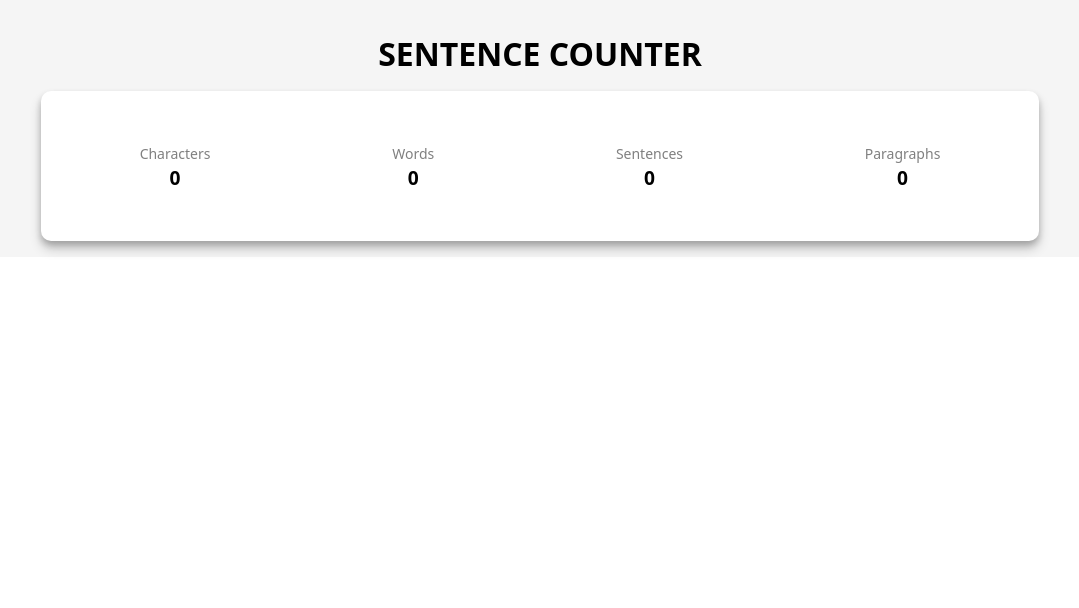
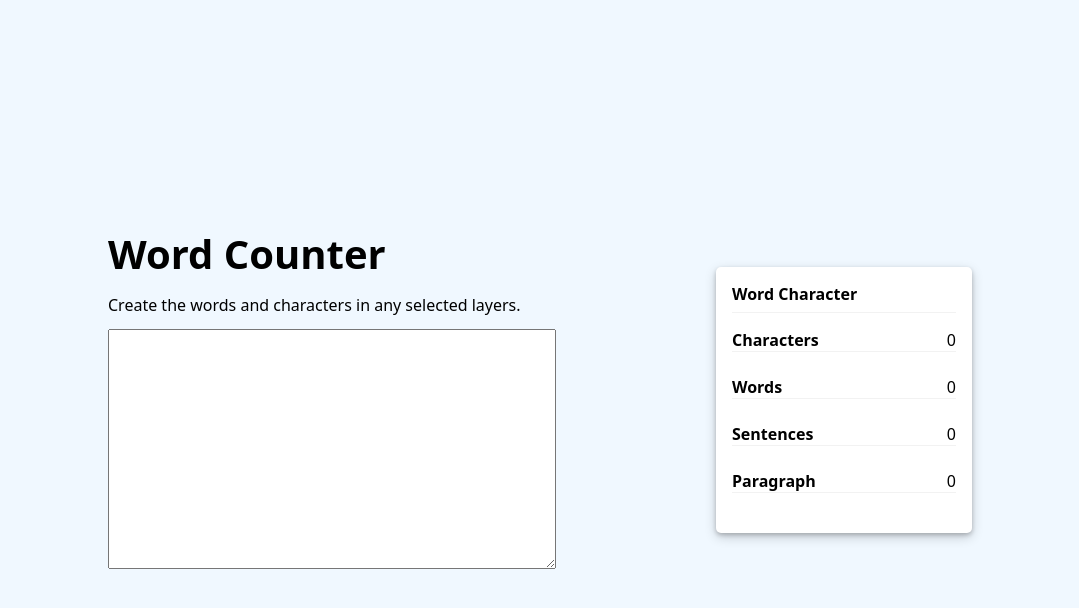
Before and after one commit to deltech-designs/sentence-counter-app, a plain HTML site: page index.html in a window 1280 px wide. Shown: the whole page, without its empty margins (100-1179 px from the left). Drawn offline with Linux system fonts and the light colour scheme.

Commit message:
fourth commit

```diff
--- a/css/styles.css
+++ b/css/styles.css
@@ -11,51 +11,71 @@ body {
     Oxygen, Ubuntu, Cantarell, "Open Sans", "Helvetica Neue", sans-serif;
 }
 
-.container {
-    background: whitesmoke;
-    max-width: 100%;
-    height: auto;
-    padding: 1rem;
-    display: flex;
-    flex-direction: column;
-    justify-content: center;
-    align-items: center;
-    /* margin: 3rem auto; */
+.container{
+  background-color: aliceblue;
+  display: flex;
+  flex-direction: column;
+  justify-content: center;
+  align-items: center;
+  width: 100%;
+  height: 100vh;
 }
 
-.heading-title{
-  text-align: center;
-  padding: 1rem 0;
+.inner-container{
+  display: flex;
+  align-items: center;
+  justify-content: space-between;
+  gap: 10rem;
 }
 
-.output-box{
-  background-color: white;
-  width: 80%;
-  height: 150px;
-  padding: 1rem;
-  border-radius: 10px;
-  box-shadow: 0px 4px 6px rgba(0, 0, 0, 0.2), 0px 8px 12px rgba(0, 0, 0, 0.19);
-  display: flex;
-  justify-content: space-around;
-  align-items: center;
-  gap: 1rem;
+.title-header{
+  font-size: 2.5em;
+  margin-bottom: 0.8rem;
 }
 
-.output{
-  display: block;
-  text-align: center;
+.title-content{
+  font-size: 1em;
+  margin-bottom: 0.8rem;
 }
 
-.output-title{
-  font-weight: 500;
-  color: grey;
-  font-size: 14px;
+.textarea{
+  width: 35vw;
+  height: 30vh;
+  overflow: none;
+  outline: none;
 }
 
-.counter{
-  font-size: 1.2em;
-  font-weight: 600;
+.output-container{
+  background-color: #fff;
+  padding: 1rem;
+  width: 20vw;
+  border-radius: 5px;
+  box-shadow: 0px 2px 4px rgba(0, 0, 0, 0.2), 0px 4px 12px rgba(0, 0, 0, 0.19);
+
 }
+
+.word-character-title{
+  border-bottom: 1px solid #f2f2f2;
+  padding-bottom: 0.4rem;
+  margin-bottom: 1rem;
+
+}
+ .output-box{
+  display: flex;
+  justify-content: space-between;
+  gap: 2rem;
+  margin-bottom: 1.5rem;
+  border-bottom: 1px solid #f2f2f2;
+}
+
+/* .output-box{
+  text-align: center;
+  color: white;
+}
+
+.output-box span{
+  font-size: 2em;
+} */
 
 
 
@@ -65,17 +85,9 @@ body {
     padding: 0.5rem;
   }
 
-  .output-box{
-    background-color: white;
+  .output{
+    flex-direction: column;
+    gap: 2rem;
     width: 100%;
-    height: 100px;
-    padding: 0.5rem 1.2rem;
-    border-radius: 10px;
-    box-shadow: 0px 4px 6px rgba(0, 0, 0, 0.2), 0px 8px 12px rgba(0, 0, 0, 0.19);
-    display: flex;
-    justify-content: space-around;
-    align-items: center;
-    gap: .8rem;
   }
-
 }
--- a/index.html
+++ b/index.html
@@ -8,6 +8,50 @@
   </head>
   <body>
 
+    <div class="container">
+      <div class="inner-container">
+        <div class="">
+          <div>
+            <h1 class="title-header">Word Counter</h1>
+            <p class="title-content">Create the words and characters in any selected layers. </p>
+          </div>
+          <div>
+            <textarea  class="textarea"></textarea>
+          </div>
+        </div>
+        <div class="output-container">
+          <div class="output">
+            <h4 class="word-character-title">Word Character</h4>
+
+            <div class="output-box">
+              <h4>Characters</h4>
+              <span class="characters-length">0</span>
+            </div>
+
+            <div class="output-box">
+              <h4>Words</h4>
+              <span class="words-length">0</span>
+            </div>
+
+            <div class="output-box">
+              <h4>Sentences</h4>
+              <span class="sentence-length">0</span>
+            </div>
+
+            <div class="output-box">
+              <h4>Paragraph</h4>
+              <span class="paragrpah-length">0</span>
+            </div>
+          </div>
+        </div>
+      </div>
+
+
+      <!-- <button>Check</button>  -->
+    </div>
+
+
+
     <script src="/script/script.js"></script>
   </body>
 </html>
--- a/script/script.js
+++ b/script/script.js
@@ -1,92 +1,20 @@
-const container = document.createElement("div");
-// container.innerHTML = "Hello World";
-container.classList.add("container");
-
-// TITLE FOR THE CONTAINER
-const heading  = document.createElement("h1");
-heading.innerHTML = "SENTENCE COUNTER";
-heading.classList.add("heading-title")
-container.appendChild(heading)
-
-// Output box
-const outputBox = document.createElement("div");
-outputBox.classList.add("output-box");
-container.appendChild(outputBox);
-
-// Count the Character
-const characters = document.createElement("div");
-const charatersTitle = document.createElement("span");
-const countCharacters = document.createElement("p")
-charatersTitle.innerHTML = "Characters";
-countCharacters.innerHTML = 0;
-
-// add Class characters element
-characters.classList.add('output');
-charatersTitle.classList.add("output-title");
-countCharacters.classList.add("counter")
-
-// insert the children into their parent under Characters
-characters.appendChild(charatersTitle);
-characters.appendChild(countCharacters)
-outputBox.appendChild(characters);
 
 
-// Count the Word (Create the Element)
-const words = document.createElement("div");
-const wordsTitle = document.createElement("span");
-const wordsCount = document.createElement("p")
-wordsTitle.innerHTML = "Words";
-wordsCount.innerHTML = 0;
+const textarea = document.querySelector('.textarea');
 
-// add Class words element
-words.classList.add('output');
-wordsTitle.classList.add("output-title");
-wordsCount.classList.add("counter")
+function adjustHeight(ev) {
+    // ev.preventDefault();
 
-// insert the children into their parent under words
-words.appendChild(wordsTitle);
-words.appendChild(wordsCount)
-outputBox.appendChild(words);
+    textarea.style.height = '30vh';
+    textarea.style.height = textarea.scrollHeight + 'px';
 
+    const textField =  document.querySelector('.textarea').value;
+     document.querySelector('.characters-length').innerHTML = textField.length;
+     document.querySelector('.words-length').innerHTML = textField.trim().length;
+     document.querySelector('.sentence-length').innerHTML = textField.trim().split(/\s+/).length;
+     document.querySelector('.paragrpah-length').innerHTML = textField.trim().split(/\n\n|\r\n\r\n/).length;
 
+    console.log(textField);
+}
 
-
-// Count the sentence (Create the Element)
-const sentences = document.createElement("div");
-const sentencesTitle = document.createElement("span");
-const sentencesCount = document.createElement("p")
-sentencesTitle.innerHTML = "Sentences";
-sentencesCount.innerHTML = 0;
-
-// add Class words element
-sentences.classList.add('output');
-sentencesTitle.classList.add("output-title");
-sentencesCount.classList.add("counter")
-
-// insert the children into their parent under Sentences
-sentences.appendChild(sentencesTitle);
-sentences.appendChild(sentencesCount)
-outputBox.appendChild(sentences);
-
-
-
-// Count the sentence (Create the Element)
-const paragraphs = document.createElement("div");
-const paragraphsTitle = document.createElement("span");
-const countParagraphs = document.createElement("p")
-paragraphsTitle.innerHTML = "Paragraphs";
-countParagraphs.innerHTML = 0;
-
-// add Class words element
-paragraphs.classList.add('output');
-paragraphsTitle.classList.add("output-title");
-countParagraphs.classList.add("counter")
-
-// insert the children into their parent under Paragraphs
-paragraphs.appendChild(paragraphsTitle);
-paragraphs.appendChild(countParagraphs)
-outputBox.appendChild(paragraphs);
-
-
-
-document.body.appendChild(container)
+textarea.addEventListener('input', adjustHeight);
```
